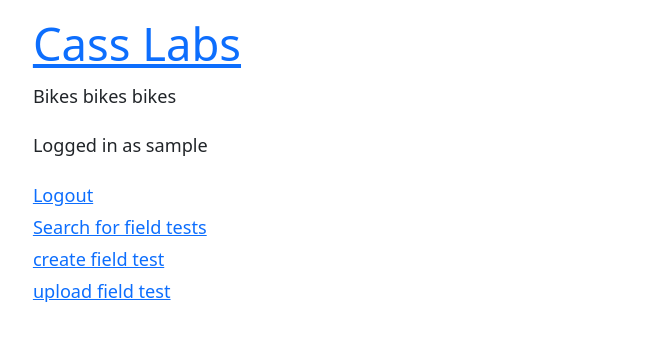
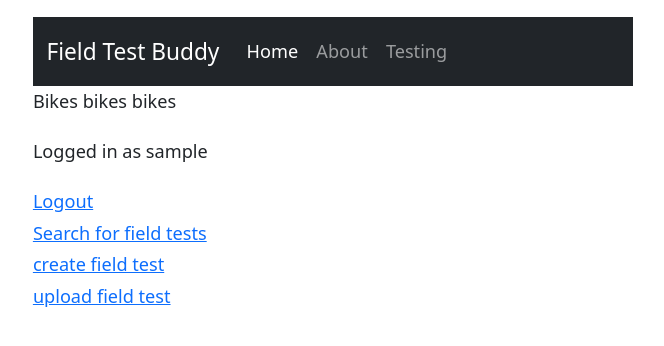
Before and after one commit to mcharlesmorrison/fieldTestBuddy, a Flask app: page / in a window 1280 px wide. Shown: the top 346 px of the page, without its empty margins (307-971 px from the left). Run offline with Flask 2, Linux system fonts and the light colour scheme; the visitor is signed in with stand-in values (Sample User, id 1).

Commit message:
effing with nav bar

```diff
--- a/ftb/templates/base.html
+++ b/ftb/templates/base.html
@@ -9,7 +9,6 @@
     <!-- Include boostrap css stuff -->
     <link href="https://cdn.jsdelivr.net/npm/bootstrap@5.3.0/dist/css/bootstrap.min.css" rel="stylesheet" integrity="sha384-9ndCyUaIbzAi2FUVXJi0CjmCapSmO7SnpJef0486qhLnuZ2cdeRhO02iuK6FUUVM" crossorigin="anonymous">
 
-
     {% block head %}{% endblock %}
 </head>
 <body>
@@ -17,8 +16,24 @@
     <script src="https://cdn.jsdelivr.net/npm/bootstrap@5.3.0/dist/js/bootstrap.bundle.min.js" integrity="sha384-geWF76RCwLtnZ8qwWowPQNguL3RmwHVBC9FhGdlKrxdiJJigb/j/68SIy3Te4Bkz" crossorigin="anonymous"></script>
 
     <header>
-      <a href="/"><h1>Cass Labs</h1></a>
+        <nav class="navbar navbar-expand-lg navbar-dark bg-dark">
+            <div class="container-fluid">
+                <a class="navbar-brand" href="#">Field Test Buddy</a>
+                <button class="navbar-toggler" type="button" data-bs-toggle="collapse" data-bs-target="#navbarNavAltMarkup" aria-controls="navbarNavAltMarkup" aria-expanded="false" aria-label="Toggle navigation">
+                    <span class="navbar-toggler-icon"></span>
+                </button>
+                <div class="collapse navbar-collapse" id="navbarNavAltMarkup">
+                    <div class="navbar-nav">
+                        <a class="nav-link active" aria-current="page" href="#">Home</a>
+                        <a class="nav-link" href="#">About</a>
+                        <a class="nav-link" href="#">Testing</a>
+                    </div>
+                </div>
+            </div>
+        </nav>
     </header>
+
+
     {% with messages = get_flashed_messages(with_categories=true) %}
         {% if messages %}
             {% for category, message in messages %}
```
